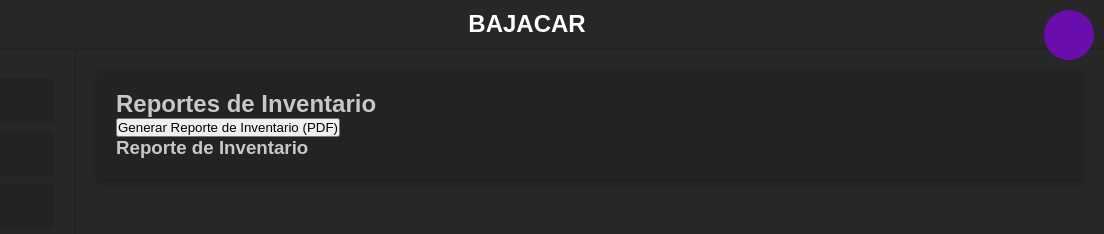
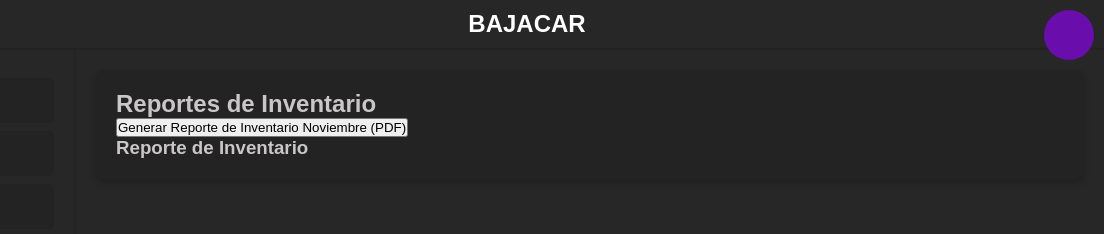
Before and after one commit to EduardoGV117/inventario-taller, a website: page bajacarr/ProyectoParra/pagina.html in a window 1280 px wide. Both pictures are taken after a click on the button "Reportes". Shown: the top 234 px of the page, 176-1280 px from the left. Drawn offline with Linux system fonts and the light colour scheme; no server answers; files whose address does not match are found by name.

Commit message:
Modificacion html

```diff
--- a/bajacarr/ProyectoParra/pagina.html
+++ b/bajacarr/ProyectoParra/pagina.html
@@ -212,7 +212,7 @@
             <!-- Reportes -->
             <section id="reports-section" class="section hidden">
                 <h2>Reportes de Inventario</h2>
-                <button id="generate-report-btn">Generar Reporte de Inventario (PDF)</button>
+                <button id="generate-report-btn">Generar Reporte de Inventario Noviembre (PDF)</button>
                 <div id="report-content" class="hidden">
                     <h3>Reporte de Inventario</h3>
                     <pre id="report-details"></pre>
```
